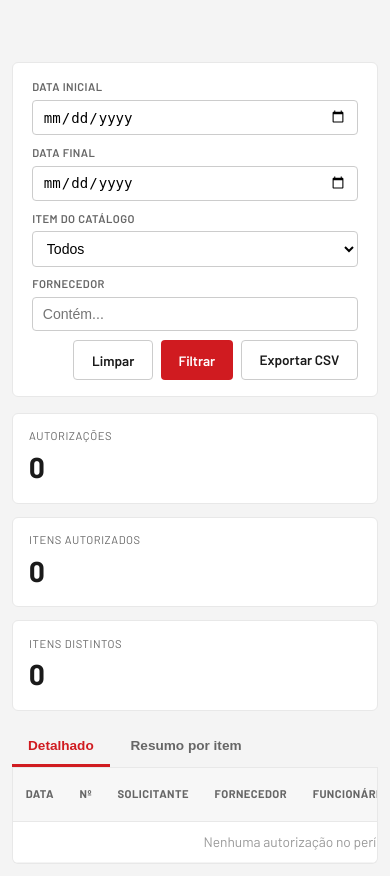
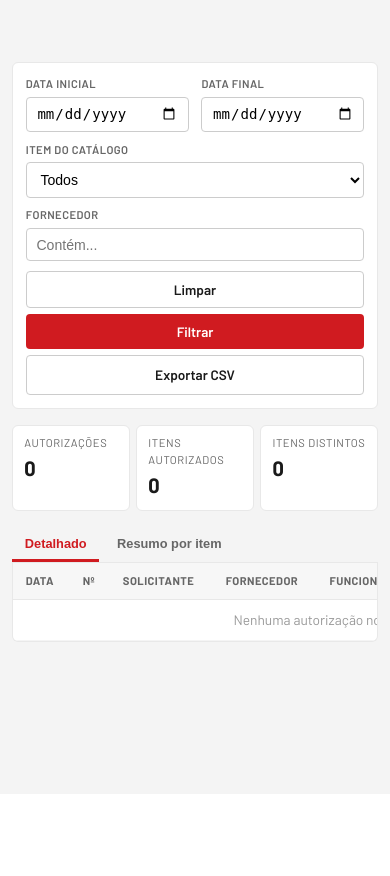
Before and after one commit to ujesteves-cyber/fazenda-porto-do-engenho, a Flask app: page /requisicoes/relatorio in a window 390 px wide. Shown: the part 50-926 px from the top of the page. After the commit the page ends 692 px from the top, so only its background shows below. Run offline with Flask 3, Linux system fonts and the light colour scheme; the visitor is signed in with stand-in values (Sample User, id 1); data comes from the database, SQL or seed files in the repository; data that the repository does not hold is empty.

Commit message:
Mobile-friendly requisições pages (#8)
Ajustes @media por template: lista com tabela scrollável, form em 1
coluna, detalhe com meta-grid empilhada, relatório com filtros 2x2 e
tabelas scrolláveis, usuários com table-scroll.

```diff
--- a/templates/requisicoes_relatorio.html
+++ b/templates/requisicoes_relatorio.html
@@ -29,6 +29,22 @@
     table.rel a { color:var(--black); text-decoration:none; font-weight:600; }
     table.rel .num { font-weight:600; color:var(--red); font-variant-numeric:tabular-nums; text-align:right; }
     .empty { padding:2rem; text-align:center; color:var(--gray40); }
+
+    #view_det, #view_res { overflow-x:auto; -webkit-overflow-scrolling:touch; }
+
+    @media (max-width: 768px) {
+        .filtros { padding:.8rem; grid-template-columns:1fr 1fr; }
+        .filtros .field.wide { grid-column:1/-1; }
+        .filtros .btns { justify-content:stretch; flex-direction:column; gap:.4rem; }
+        .filtros .btns .btn { width:100%; text-align:center; }
+        .kpis { grid-template-columns:repeat(3, 1fr); gap:.4rem; }
+        .kpi { padding:.6rem .7rem; }
+        .kpi .val { font-size:1.3rem; }
+        .tabs { overflow-x:auto; }
+        .tabs button { flex-shrink:0; font-size:.8rem; padding:.55rem .8rem; }
+        table.rel { min-width:640px; }
+        table.rel.resumo { min-width:520px; }
+    }
 </style>
 
 <div class="filtros">
@@ -40,11 +56,11 @@
         <label>Data final</label>
         <input type="date" id="f_fim">
     </div>
-    <div class="field">
+    <div class="field wide">
         <label>Item do catálogo</label>
         <select id="f_item"><option value="">Todos</option></select>
     </div>
-    <div class="field">
+    <div class="field wide">
         <label>Fornecedor</label>
         <input type="text" id="f_forn" placeholder="Contém...">
     </div>
```
Also changed, not shown: templates/admin_usuarios.html (+11 -0 lines), templates/requisicao_detalhe.html (+14 -0 lines), templates/requisicao_editar.html (+10 -0 lines), templates/requisicao_nova.html (+10 -0 lines), templates/requisicoes.html (+15 -0 lines).
